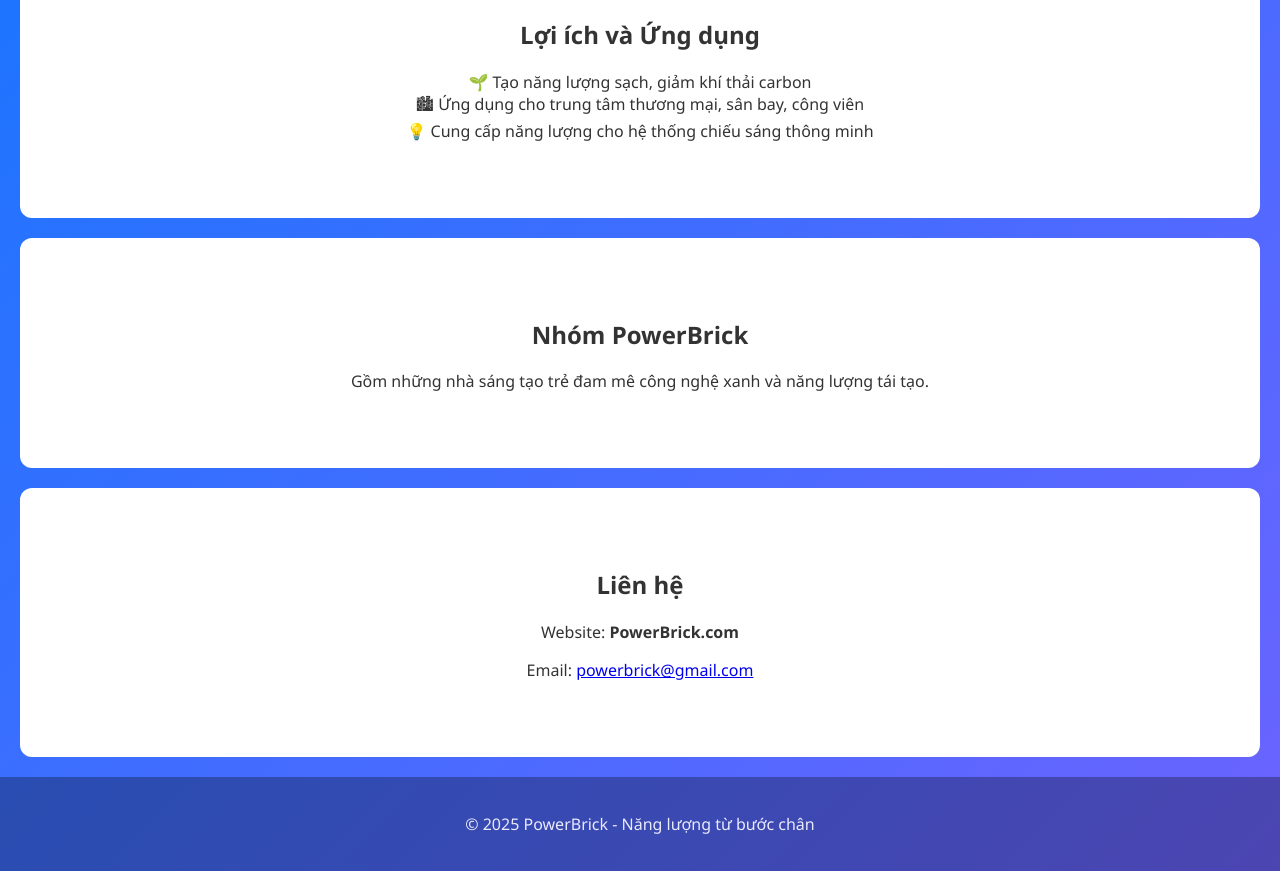
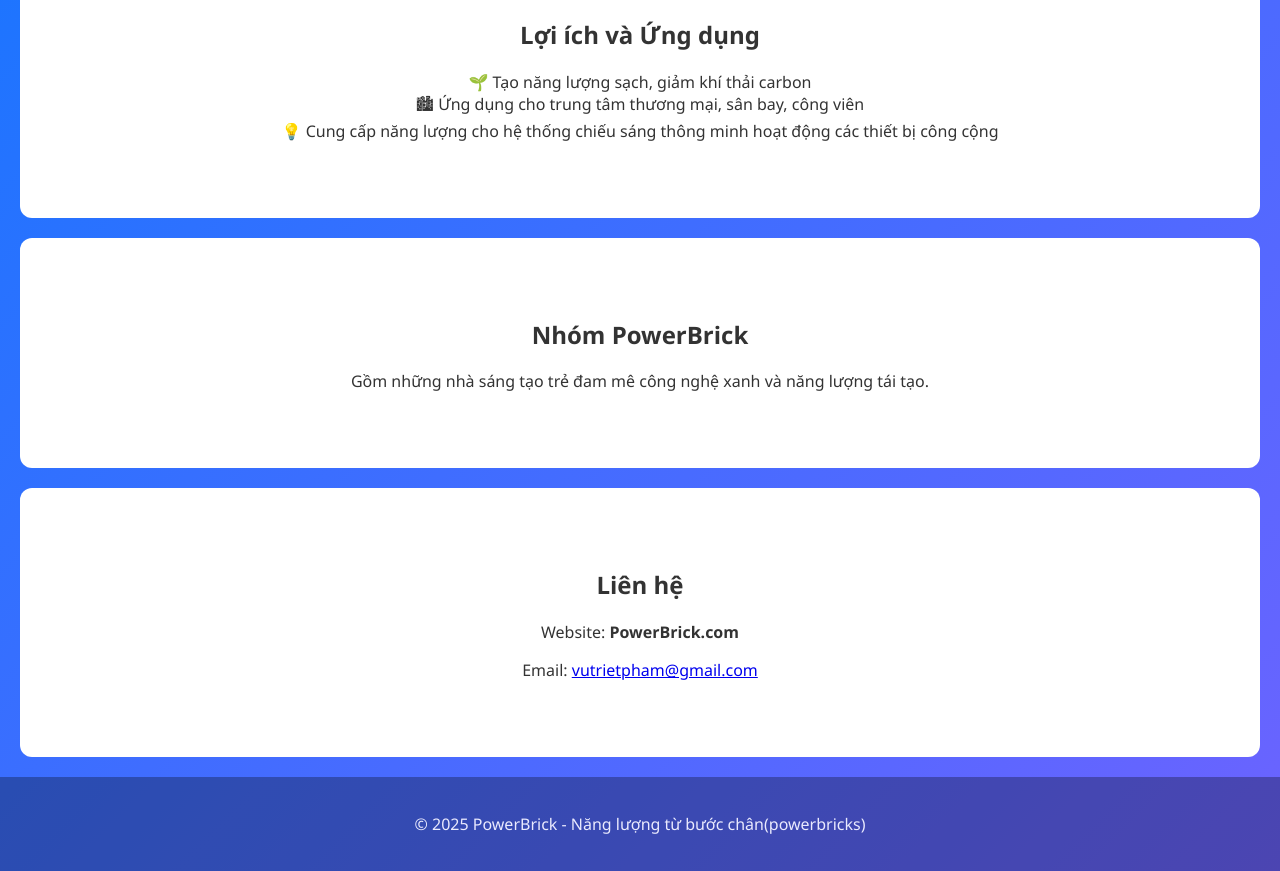
Before and after one commit to vutrietpham-glitch/Powerbricks, a plain HTML site: page index.html in a window 1280 px wide. Shown: the part 820-1691 px from the top of the page. Drawn offline with Linux system fonts and the light colour scheme.

Commit message:
Update index.html

```diff
--- a/index.html
+++ b/index.html
@@ -113,7 +113,7 @@
     <ul style="list-style:none; padding:0;">
       <li>🌱 Tạo năng lượng sạch, giảm khí thải carbon</li>
       <li>🏙 Ứng dụng cho trung tâm thương mại, sân bay, công viên</li>
-      <li>💡 Cung cấp năng lượng cho hệ thống chiếu sáng thông minh</li>
+      <li>💡 Cung cấp năng lượng cho hệ thống chiếu sáng thông minh hoạt động các thiết bị công cộng</li>
     </ul>
   </section>
 
@@ -125,11 +125,11 @@
   <section id="contact">
     <h2>Liên hệ</h2>
     <p>Website: <strong>PowerBrick.com</strong></p>
-    <p>Email: <a href="mailto:powerbrick@gmail.com">powerbrick@gmail.com</a></p>
+    <p>Email: <a href="mailto:vutrietpham@gmail.com">vutrietpham@gmail.com</a></p>
   </section>
 
   <footer>
-    <p>© 2025 PowerBrick - Năng lượng từ bước chân</p>
+    <p>© 2025 PowerBrick - Năng lượng từ bước chân(powerbricks)</p>
   </footer>
 </body>
 </html>
```
